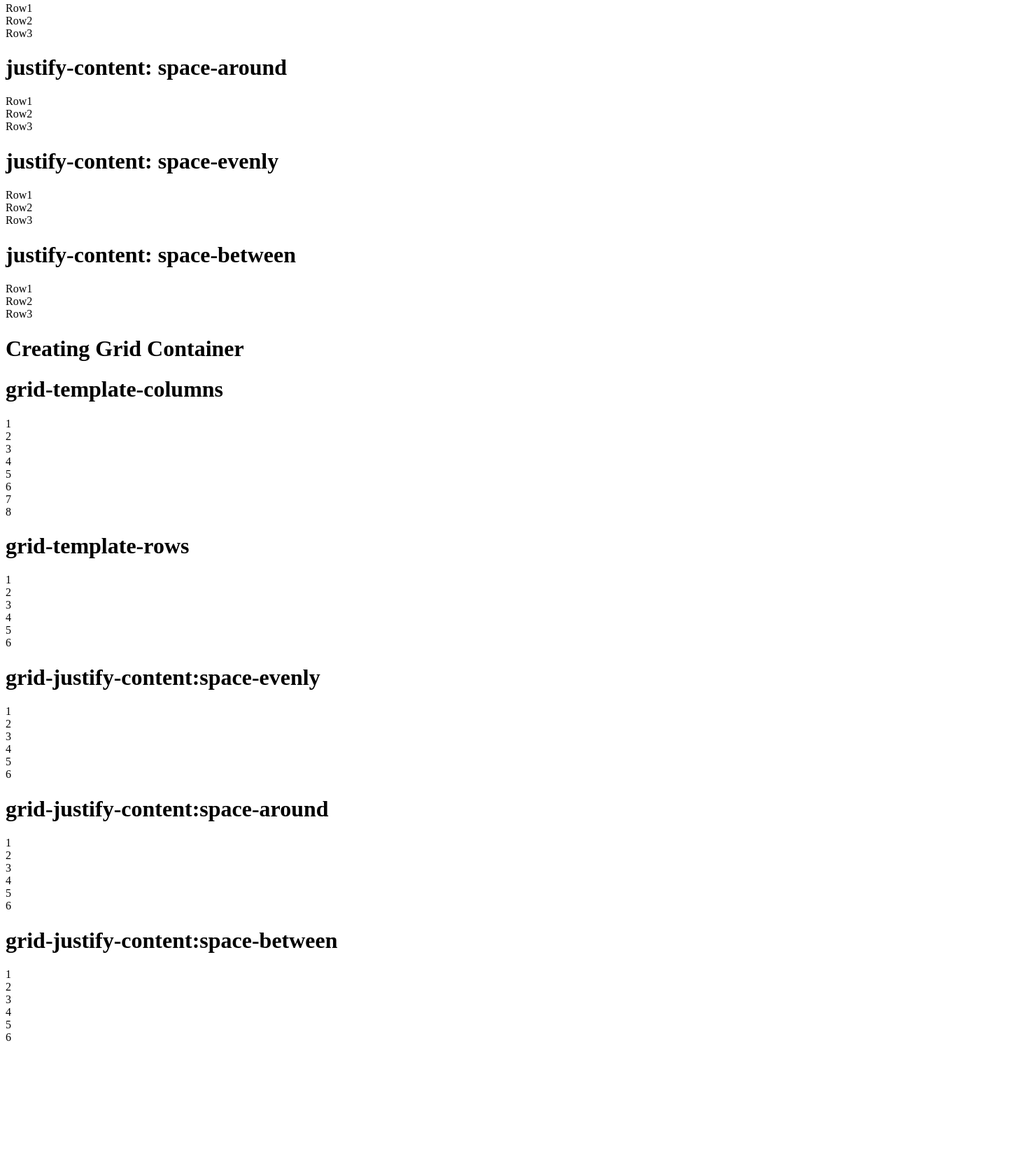
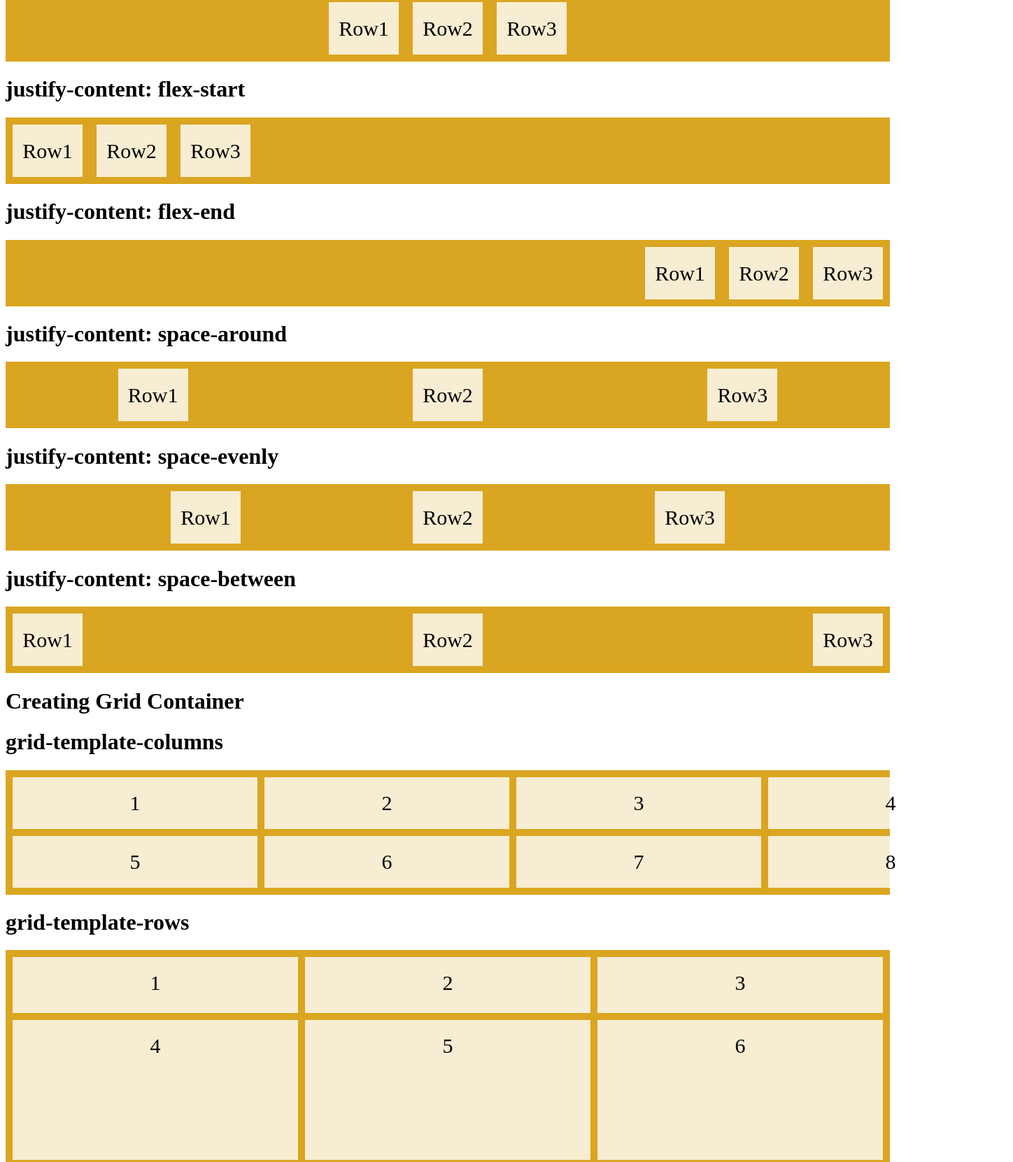
Before and after one commit to thiruvit/flexgrid.github.io, a plain HTML site: page index.html in a window 1280 px wide. Shown: the part 1086-2747 px from the top of the page at 70% size, 1448 px wide, since content can reach past the window. Before the commit the page ends 2586 px from the top, so only its background shows below. Drawn offline with Linux system fonts and the light colour scheme.

Commit message:
added style.css

```diff
--- a/style.css
+++ b/style.css
@@ -1,24 +1,232 @@
+/*Flex container*/
 /*Creating flex container*/
 .flex-container{
     display: flex;
-    background-color:black;
+    background-color:goldenrod;
 }
 .flex-container > div{
     background-color: white;
-    background:#E50914;
+    background:rgba(255, 255, 255, 0.8);
     margin: 10px;
     padding: 10px;
     font-size: 24px;
 }
+/*flex container property-direction*/
 /*flex direction column*/
 .flex-dir-col{
     display: flex;
-    background-color:black;
+    background-color:goldenrod;
     flex-direction: column;
 }
 .flex-dir-col > div{
     margin: 10px;
     padding:10px;
-    background-color:#E50914;
+    background-color:rgba(255, 255, 255, 0.8);
     font-size: 24px;
 }
+/*flex direction column-reverse*/
+.flex-dir-col-rev{
+    display: flex;
+    background-color: goldenrod;
+    flex-direction: column-reverse;
+}
+.flex-dir-col-rev > div{
+    margin: 10px;
+    padding: 10px;
+    background-color: rgba(255, 255, 255, 0.8);
+    line-height: 40px;
+    font-size: 24px;
+}
+/*flex direction row*/
+.flex-dir-col-row{
+    display: flex;
+    background-color: goldenrod;
+    flex-direction: row;
+}
+.flex-dir-col-row > div{
+    background-color:rgba(255, 255, 255, 0.8);
+    margin: 10px;
+    padding: 10px;
+    line-height: 50px;
+    font-size: 24px;
+}
+/*flex direction row-reverse*/
+.flex-dir-col-row-rev{
+    display: flex;
+    background-color: goldenrod;
+    flex-direction: row-reverse;
+}
+.flex-dir-col-row-rev > div{
+    background-color:rgba(255, 255, 255, 0.8);
+    margin: 10px;
+    padding: 10px;
+    line-height: 50px;
+    font-size: 24px;
+}
+.jus-cen{
+        display: flex;
+        justify-content: center;
+        background-color: goldenrod;
+      }
+
+.jus-cen > div {
+        background-color: rgba(255, 255, 255, 0.8);
+        width: 100px;
+        margin: 10px;
+        text-align: center;
+        line-height: 75px;
+        font-size: 30px;
+      }
+
+.jus-start{
+        display: flex;
+        justify-content: flex-start;
+        background-color: goldenrod;
+      }
+
+.jus-start > div {
+        background-color: rgba(255, 255, 255, 0.8);
+        width: 100px;
+        margin: 10px;
+        text-align: center;
+        line-height: 75px;
+        font-size: 30px;
+      }
+
+.jus-end{
+        display: flex;
+        justify-content: flex-end;
+        background-color: goldenrod;
+      }
+
+.jus-end > div {
+        background-color: rgba(255, 255, 255, 0.8);
+        width: 100px;
+        margin: 10px;
+        text-align: center;
+        line-height: 75px;
+        font-size: 30px;
+      }
+
+.jus-space-around{
+        display: flex;
+        justify-content: space-around;
+        background-color: goldenrod;
+      }
+
+.jus-space-around > div {
+        background-color: rgba(255, 255, 255, 0.8);
+        width: 100px;
+        margin: 10px;
+        text-align: center;
+        line-height: 75px;
+        font-size: 30px;
+      }
+.jus-space-even{
+        display: flex;
+        justify-content: space-evenly;
+        background-color: goldenrod;
+      }
+
+.jus-space-even > div {
+        background-color: rgba(255, 255, 255, 0.8);
+        width: 100px;
+        margin: 10px;
+        text-align: center;
+        line-height: 75px;
+        font-size: 30px;
+      }
+
+.jus-space-bet{
+        display: flex;
+        justify-content: space-between;
+        background-color: goldenrod;
+      }
+
+.jus-space-bet > div {
+        background-color: rgba(255, 255, 255, 0.8);
+        width: 100px;
+        margin: 10px;
+        text-align: center;
+        line-height: 75px;
+        font-size: 30px;
+      }
+
+.grid-column {
+        display: grid;
+        grid-template-columns: 350px 350px 350px 350px;
+        gap: 10px;
+        background-color:goldenrod;
+        padding: 10px;
+      }
+
+.grid-column > div {
+        background-color: rgba(255, 255, 255, 0.8);
+        text-align: center;
+        padding: 20px 0;
+        font-size: 30px;
+      }
+
+.grid-row {
+        display: grid;
+        grid-template-columns: auto auto auto;
+        grid-template-rows: 80px 200px;
+        gap: 10px;
+        background-color: goldenrod;
+        padding: 10px;
+      }
+
+.grid-row > div {
+        background-color:rgba(255, 255, 255, 0.8);
+        text-align: center;
+        padding: 20px 0;
+        font-size: 30px;
+      }
+
+.grid-even {
+        display: grid;
+        justify-content: space-evenly;
+        grid-template-columns: 50px 50px 50px; /*Make the grid smaller than the container*/
+        gap: 10px;
+        background-color: goldenrod;
+        padding: 10px;
+      }
+
+.grid-even > div {
+        background-color: rgba(255, 255, 255, 0.8);
+        text-align: center;
+        padding: 20px 0;
+        font-size: 30px;
+      }
+
+.grid-around {
+        display: grid;
+        justify-content: space-around;
+        grid-template-columns: 50px 50px 50px; /*Make the grid smaller than the container*/
+        gap: 10px;
+        background-color:goldenrod;
+        padding: 10px;
+      }
+
+.grid-around > div {
+        background-color: rgba(255, 255, 255, 0.8);
+        text-align: center;
+        padding: 20px 0;
+        font-size: 30px;
+      }
+
+.grid-bet {
+        display: grid;
+        justify-content: space-between;
+        grid-template-columns: 50px 50px 50px; /*Make the grid smaller than the container*/
+        gap: 10px;
+        background-color: goldenrod;
+        padding: 10px;
+      }
+
+.grid-bet > div {
+        background-color: rgba(255, 255, 255, 0.8);
+        text-align: center;
+        padding: 20px 0;
+        font-size: 30px;
+      }
```
